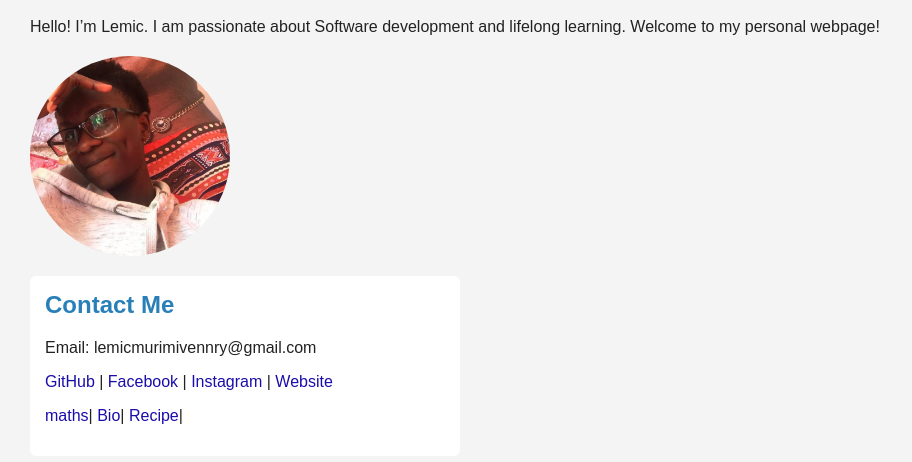
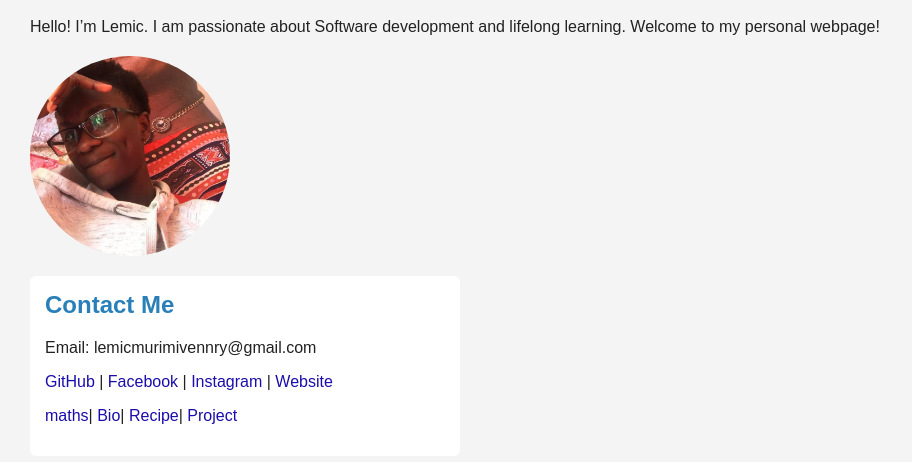
Before and after one commit to project8082/lemic, a plain HTML site: page index.html in a window 1280 px wide. Shown: the part 70-532 px from the top of the page, without its empty margins (0-912 px from the left). Drawn offline with Linux system fonts and the light colour scheme.

Commit message:
Update index.html

```diff
--- a/index.html
+++ b/index.html
@@ -31,6 +31,7 @@
       <a href="maths.html">maths</a>|
       <a href="bio.html">Bio</a>|
       <a href="recipe.html">Recipe</a>|
+      <a hreff="/project">Project</a>
     </p>
   </section>
 </body>
```
